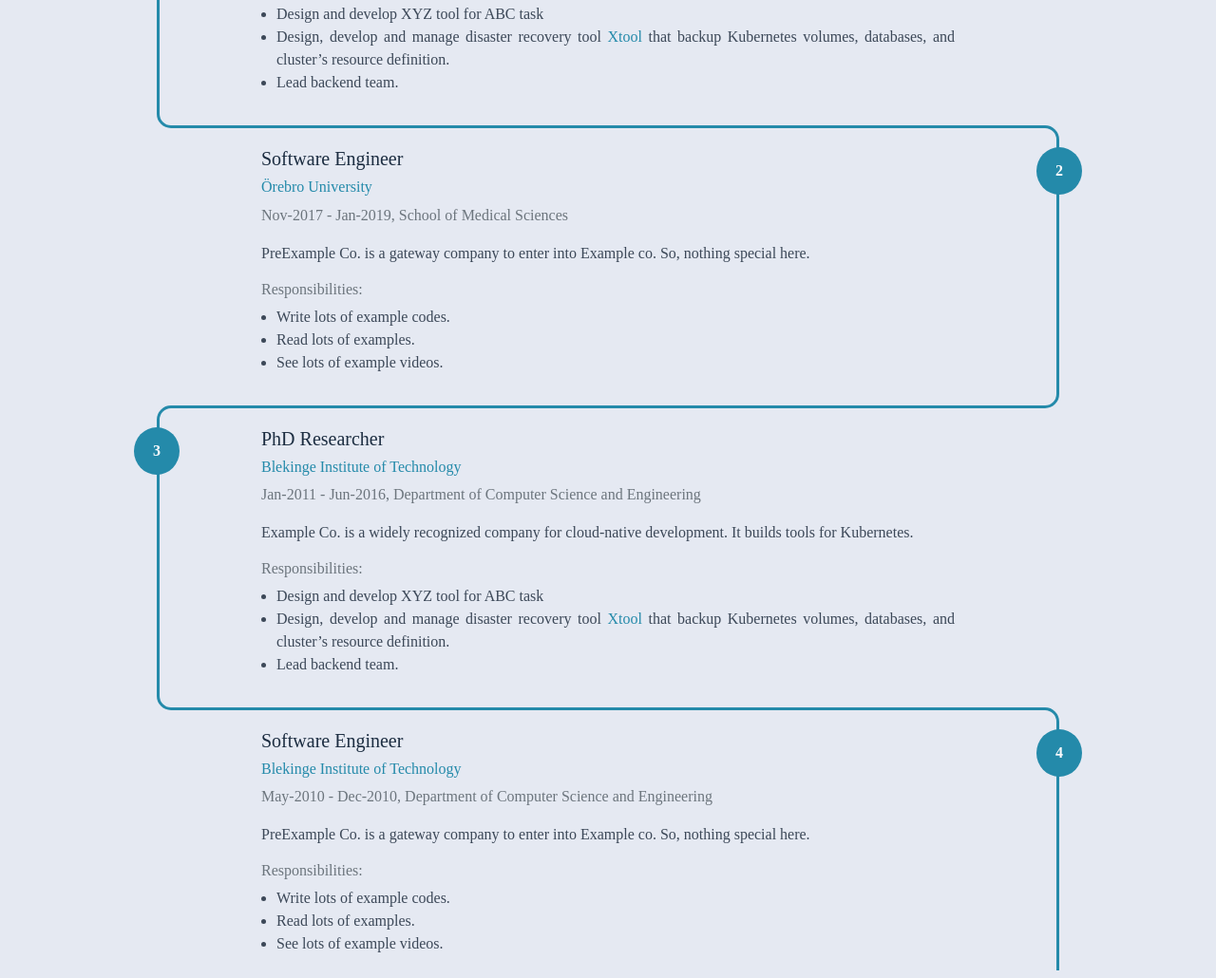
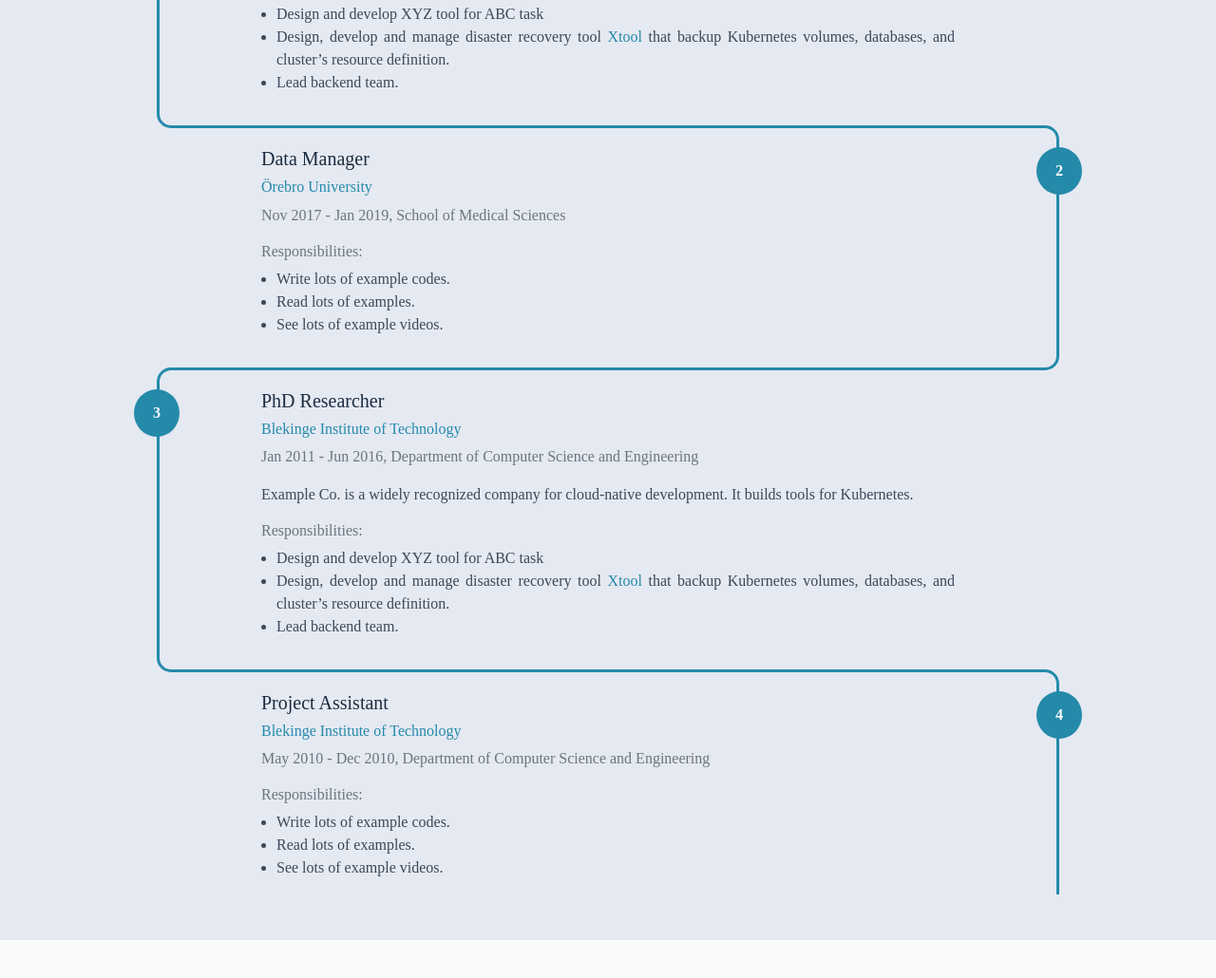
Before and after one commit to shoaibb/resume, a plain HTML site: page index.html in a window 1280 px wide. Shown: the part 1767-2797 px from the top of the page at 95% size. Drawn offline with Linux system fonts and the light colour scheme; no server answers; a web font is replaced by a local one.

Commit message:
deploy: shoaibb/src_toha@6b9a5659119a7863adf1b76809d134a39e73d3b5

```diff
--- a/index.html
+++ b/index.html
@@ -724,15 +724,15 @@
     <div class="experience-entry-heading">
 
 
-        <h5>Software Engineer</h5>
+        <h5>Data Manager</h5>
         <h6><a href=https://www.oru.se title="Örebro University" target="_blank" rel="noopener">Örebro University</a></h6>
 
-        <p class="text-muted">Nov-2017 - Jan-2019,
+        <p class="text-muted">Nov 2017 - Jan 2019,
             School of Medical Sciences
         </p>
     </div>
 
-    <p>PreExample Co. is a gateway company to enter into Example co. So, nothing special here.</p>
+    <p></p>
 
 
     <h6 class="text-muted">Responsibilities:</h6>
@@ -785,7 +785,7 @@
         <h5>PhD Researcher</h5>
         <h6><a href=https://www.bth.se title="Blekinge Institute of Technology" target="_blank" rel="noopener">Blekinge Institute of Technology</a></h6>
 
-        <p class="text-muted">Jan-2011 - Jun-2016,
+        <p class="text-muted">Jan 2011 - Jun 2016,
             Department of Computer Science and Engineering
         </p>
     </div>
@@ -832,15 +832,15 @@
     <div class="experience-entry-heading">
 
 
-        <h5>Software Engineer</h5>
+        <h5>Project Assistant</h5>
         <h6><a href=https://www.bth.se title="Blekinge Institute of Technology" target="_blank" rel="noopener">Blekinge Institute of Technology</a></h6>
 
-        <p class="text-muted">May-2010 - Dec-2010,
+        <p class="text-muted">May 2010 - Dec 2010,
             Department of Computer Science and Engineering
         </p>
     </div>
 
-    <p>PreExample Co. is a gateway company to enter into Example co. So, nothing special here.</p>
+    <p></p>
 
 
     <h6 class="text-muted">Responsibilities:</h6>
```
Also changed, not shown: posts/shortcodes/index.html (+1 -1 lines).
